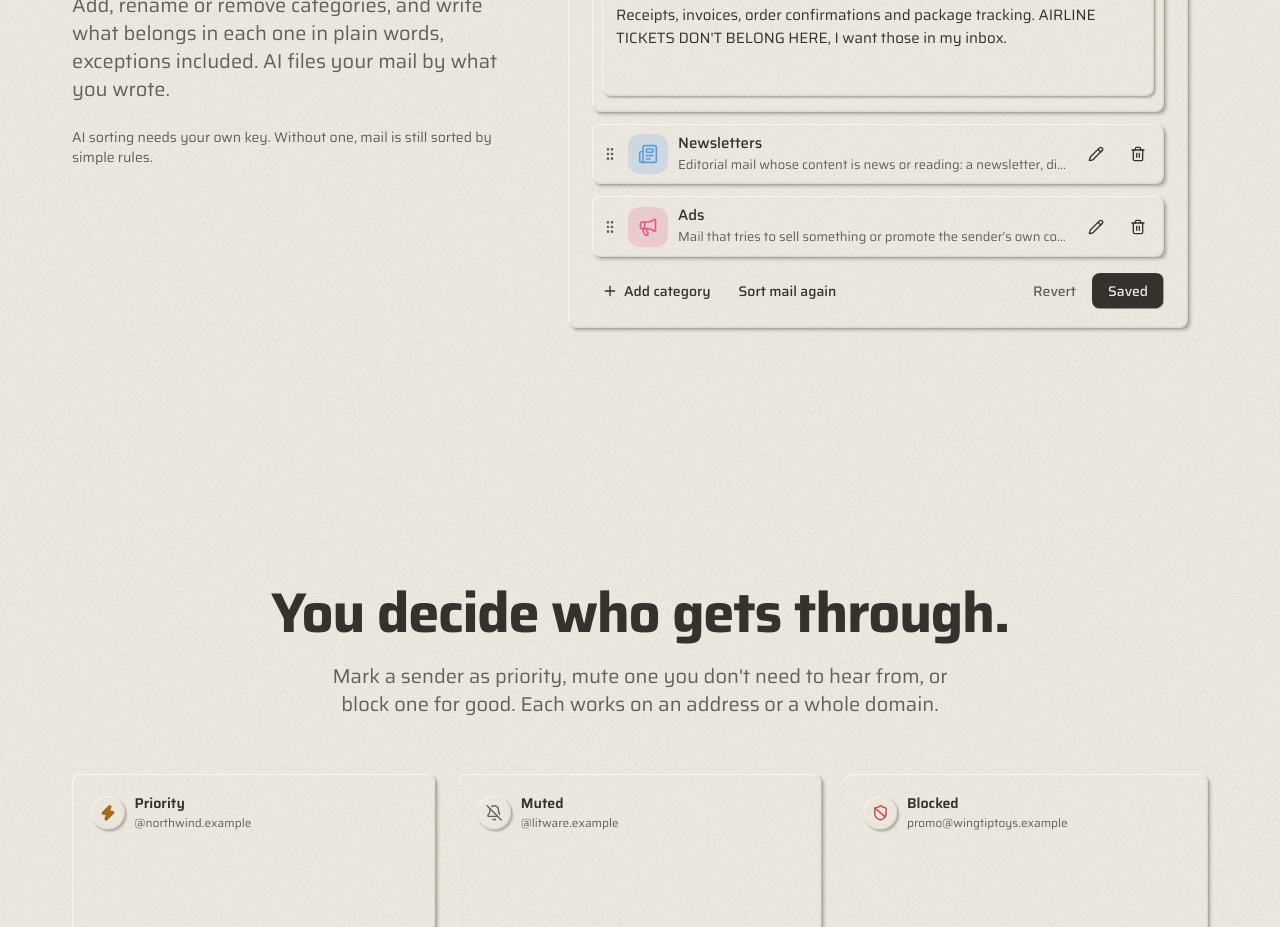
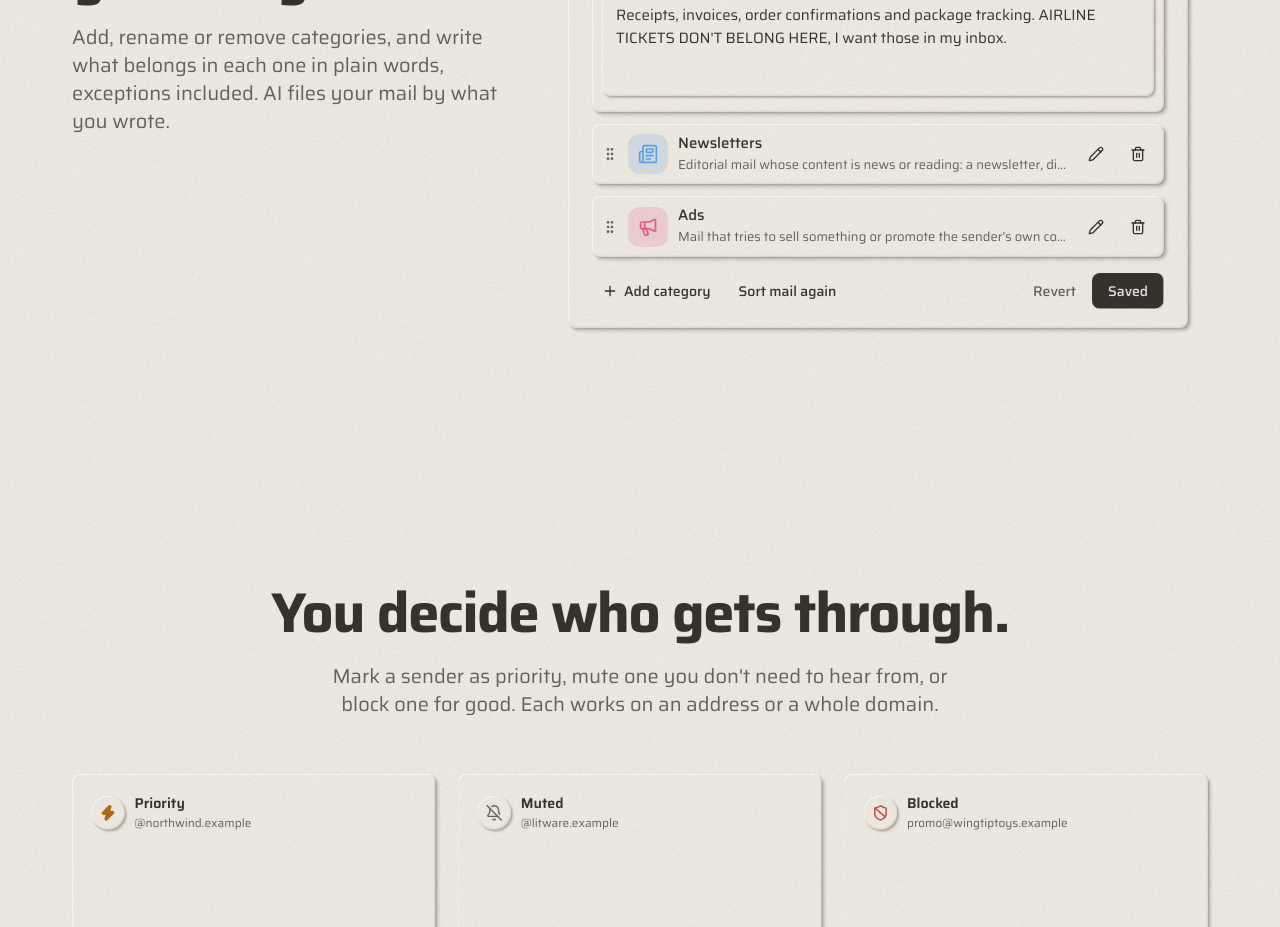
Before and after one commit to nicolasakf/minimail-website, a React (Vite) app: page / in a window 1280 px wide. Shown: the part 6220-7147 px from the top of the page. Built offline with nearby package versions, Linux system fonts and the light colour scheme.

Commit message:
Categories: remove the AI key note
Co-Authored-By: Claude Sonnet 5.5 <noreply@anthropic.com>

```diff
--- a/src/scenes/categories.tsx
+++ b/src/scenes/categories.tsx
@@ -34,7 +34,6 @@ export function CategoriesSection() {
             Add, rename or remove categories, and write what belongs in each one in plain words, exceptions included. AI files
             your mail by what you wrote.
           </Lead>
-          <p className="mt-6 text-sm text-muted-foreground">AI sorting needs your own key. Without one, mail is still sorted by simple rules.</p>
         </div>
         <Reveal>
           <Stage width={W} height={H}>
```
